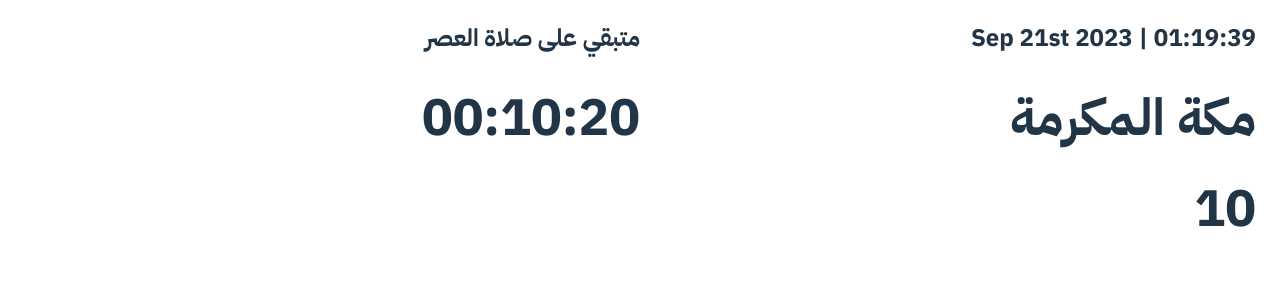
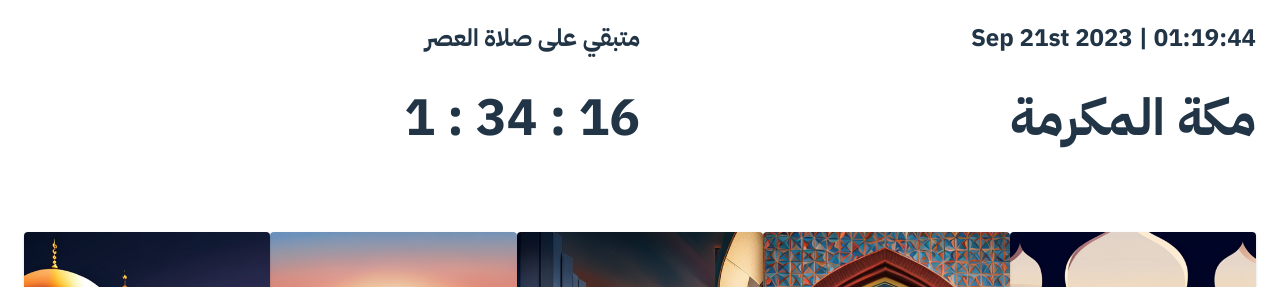
Before and after one commit to AymanMohammedGo/Prayers-timings, a React (Vite) app: page / in a window 1280 px wide. Shown: the top 287 px of the page. Built offline with nearby package versions, Linux system fonts and the light colour scheme; no server answers.

Commit message:
Adjust the remaining time for prayer correctly

```diff
--- a/src/components/MainContent.jsx
+++ b/src/components/MainContent.jsx
@@ -1,4 +1,4 @@
-import React, { useEffect, useState } from "react";
+import { useEffect, useState } from "react";
 import Grid from "@mui/material/Unstable_Grid2";
 import Divider from "@mui/material/Divider";
 import Stack from "@mui/material/Stack";
@@ -11,6 +11,7 @@ import axios from "axios";
 import moment from "moment/moment";
 import "moment/dist/locale/ar";
 moment.locale("ar");
+
 export default function MainContent() {
   const avilableCities = [
     {
@@ -51,51 +52,36 @@ export default function MainContent() {
   ];
   //status
   const [timings, setTimings] = useState({
-    Fajr: "03:57",
-    Dhuhr: "12:59",
-    Asr: "16:55",
-    Sunset: "20:12",
-    Isha: "22:02",
+    Fajr: "04:06",
+    Dhuhr: "11:27",
+    Asr: "14:54",
+    Sunset: "17:31",
+    Isha: "19:01",
   });
+
+  const [remainingTime, setRemainingTime] = useState("");
 
   const [selectedCity, setSelectedCity] = useState({
     displayName: "مكة المكرمة",
     apiName: "Makkah al Mukarramah",
   });
+
   const [today, setToday] = useState("");
-  const [timer, setTimer] = useState(10);
+
   const [nextPrayerIndex, setNextPrayerIndex] = useState(0);
 
   const getTimings = async () => {
     const response = await axios.get(
       `https://api.aladhan.com/v1/timingsByCity?country=SA&city=${selectedCity.apiName}`
     );
-
     setTimings(response.data.data.timings);
   };
+
   useEffect(() => {
     getTimings();
   }, [selectedCity]);
-
-  useEffect(() => {
-    let interval = setInterval(() => {
-      // setTimer((t) => {
-      //   return t - 1;
-      // });
-      setupCountdownTimer();
-    }, 1000);
-
-    const t = moment();
-    setToday(t.format("MMM Do YYYY | hh:mm:ss "));
-
-    // return () => {
-    //   clearInterval(interval);
-    // };
-  }, []);
-
   const setupCountdownTimer = () => {
     const momentNow = moment();
-
     let prayerIndex = 0;
 
     if (
@@ -126,12 +112,41 @@ export default function MainContent() {
 
     const nextPrayerObject = prayersArray[prayerIndex];
     const nextPrayerTime = timings[nextPrayerObject.key];
-    const remainingTime = momentNow.diff(moment(nextPrayerTime, "hh:mm"));
-    console.log(remainingTime);
-    //const isha = timings["Isha"];
-    //const ishaMoment = moment(isha, "hh:mm");
-    //console.log(momentNow.isBefore(ishaMoment));
+    const nextPrayerTimeMoment = moment(nextPrayerTime, "hh:mm");
+
+    let remainingTime = moment(nextPrayerTime, "hh:mm").diff(momentNow);
+
+    if (remainingTime < 0) {
+      const midnightDiff = moment("23:59:59", "hh:mm:ss").diff(momentNow);
+      const fajrToMidnightDiff = nextPrayerTimeMoment.diff(
+        moment("00:00:00", "hh:mm:ss")
+      );
+
+      const totalDiffernce = midnightDiff + fajrToMidnightDiff;
+      remainingTime = totalDiffernce;
+    }
+    const durationRemainingTime = moment.duration(remainingTime);
+    setRemainingTime(
+      ` ${durationRemainingTime.seconds()} : ${durationRemainingTime.minutes()} : ${durationRemainingTime.hours()}`
+    );
   };
+
+  useEffect(() => {
+    let interval = setInterval(() => {
+      // setTimer((t) => {
+      //   return t - 1;
+      // });
+      console.log(timings);
+      setupCountdownTimer();
+      const t = moment();
+      setToday(t.format("MMM Do YYYY | hh:mm:ss "));
+    }, 1000);
+
+    return () => {
+      clearInterval(interval);
+    };
+  }, [timings]);
+
   const handleCityChange = (event) => {
     const cityObject = avilableCities.find((city) => {
       return city.apiName == event.target.value;
@@ -141,25 +156,23 @@ export default function MainContent() {
   return (
     <>
       {/* top row */}
+
       <Grid container>
         <Grid xs={6}>
           <div>
             <h2>{today}</h2>
             <h1>{selectedCity.displayName}</h1>
-            <h1>{timer}</h1>
           </div>
         </Grid>
         <Grid xs={6}>
           <div>
             <h2>متبقي على صلاة {prayersArray[nextPrayerIndex].displayName}</h2>
-            <h1>00:10:20</h1>
+            <h1>{remainingTime}</h1>
           </div>
         </Grid>
       </Grid>
       {/* top row */}
-
       <Divider style={{ borderColor: "white", opacity: 0.1 }} />
-
       {/*prayers cards*/}
       <Stack
         direction="row"
```
